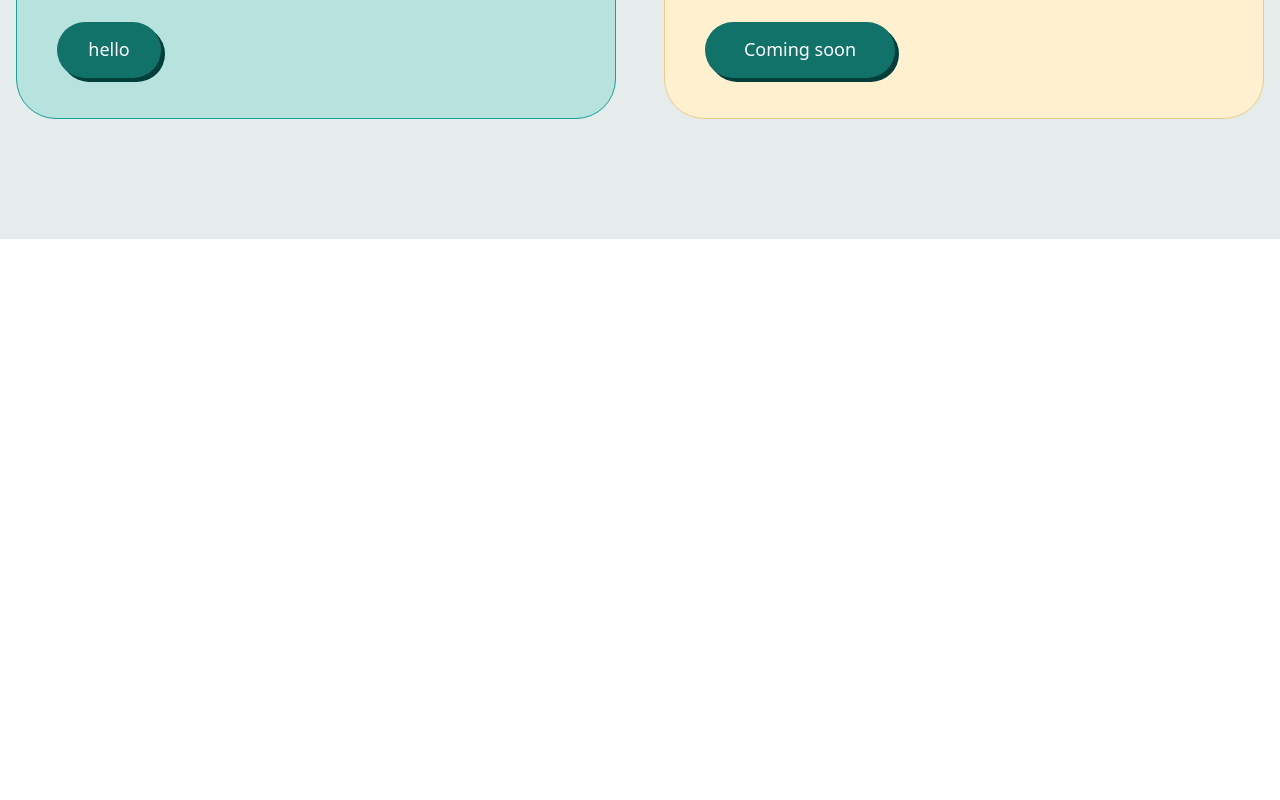
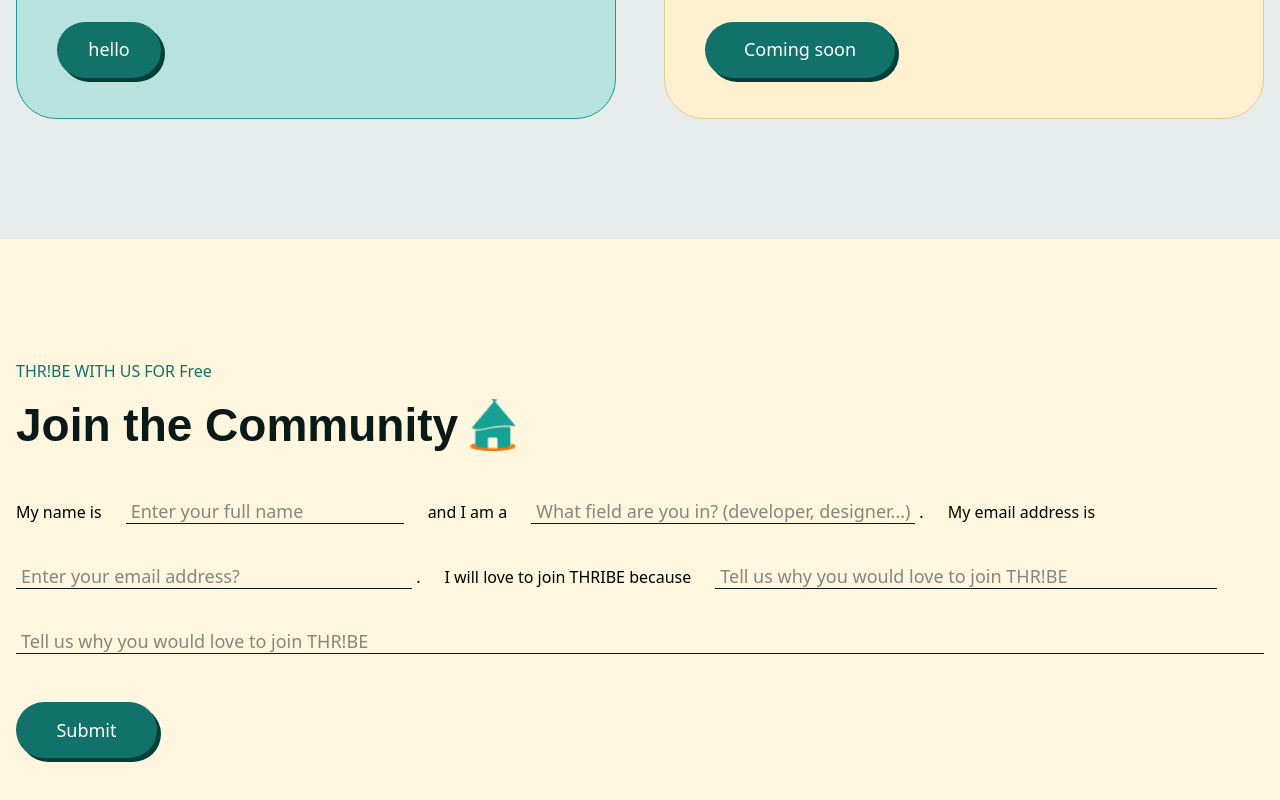
Before and after one commit to chiaka1996/thribes, a Next.js app: page / in a window 1280 px wide. Shown: the part 5948-6748 px from the top of the page. Before the commit the page ends 6187 px from the top, so only its background shows below. Built offline with nearby package versions, Linux system fonts and the light colour scheme; a web font is replaced by a local one.

Commit message:
working on contact

```diff
--- /dev/null
+++ b/src/app/components/joinCommunity.jsx
@@ -0,0 +1,33 @@
+import Image from "next/image";
+import Button from "./Button";
+
+const JoinCommunity = () => {
+    return (
+        <section className="bg-[#FFF6DF] py-[120px]">
+          <div className="max-w-[1248px] mx-auto px-[16px] md:px-[20px] xl:px-0">
+           <h1 className="text-[16px] leading-[150%] tracking-[16%] text-[#107269]">THR!BE WITH US FOR Free</h1>
+                <h3 className="font-clash font-[600] my-[16px] text-[#0A1A18] text-[46px] leading-[100%] tracking-[3%] flex items-center gap-x-[12px]">
+                <span>Join the Community</span>
+                <Image src="/img/join.png" width={46} height={46} alt="thribe community testimonial" className="object-fit shrink-0" />
+            </h3>
+
+            <div className="leading-[150%] tracking-[3%] w-full mt-[48px] flex gap-x-[24px] gap-y-[40px] flex-wrap items-end">
+                    <label htmlFor="names" className="">My name is</label>
+                    <input id="names" type="text" placeholder="Enter your full name"  className="w-[278px] placeholder-[#87857F] text-[18px]  border border-x-0 border-t-0  border-b-[#0A1A18] inline px-[5px] outline-none"/>
+                    <label htmlFor="job" className="">and I am a </label>
+                    <div><input id="job" type="text" placeholder="What field are you in? (developer, designer...)"  className="w-[384px] placeholder-[#87857F] text-[18px]  border border-x-0 border-t-0  border-b-[#0A1A18] inline px-[5px] outline-none"/> .</div>
+                    <label htmlFor="job" className="">My email address is</label>
+                    <div><input id="job" type="text" placeholder="Enter your email address?"  className="w-[396px] placeholder-[#87857F] text-[18px]  border border-x-0 border-t-0  border-b-[#0A1A18] inline px-[5px] outline-none"/> .</div>
+                    <label htmlFor="job" className="">I will love to join THRIBE because </label>
+                    <div><input id="job" type="text" placeholder="Tell us why you would love to join THR!BE"  className="w-[502px] placeholder-[#87857F] text-[18px]  border border-x-0 border-t-0  border-b-[#0A1A18] inline px-[5px] outline-none"/></div>
+                    <div className="block min-w-[100%]"><input id="job" type="text" placeholder="Tell us why you would love to join THR!BE"  className="w-[100%] placeholder-[#87857F] text-[18px]  border border-x-0 border-t-0  border-b-[#0A1A18] inline px-[5px] outline-none"/></div>
+            </div>
+            <div className="mt-[48px]">
+             <Button name="Submit" classname="w-[141px] bg-[#107269]"/>
+             </div>
+          </div>
+        </section>
+    )
+}
+
+export default JoinCommunity;
--- a/src/app/page.js
+++ b/src/app/page.js
@@ -4,6 +4,7 @@ import Button from "./components/Button";
 import Community from "./components/community";
 import Activities from "./components/Activities";
 import PricingList from "./components/pricingList";
+import JoinCommunity from "./components/joinCommunity";
 
 export default function Home() {
   return (
@@ -288,7 +289,7 @@ export default function Home() {
 
       <section className="py-[120px] bg-[#E6ECEB] w-full">
          <div className="max-w-[1248px] mx-auto px-[16px] md:px-[20px] xl:px-0">
-         <h1 className="text-secondaryColor tracking-[16%] text-[#107269]">Support, Partner, Collaborate</h1>
+         <h1 className="text-[16px] tracking-[16%] text-[#107269]">Support, Partner, Collaborate</h1>
           <h3 className="font-clash font-[600] my-[16px] text-[#0A1A18] text-[46px] leading-[100%] tracking-[3%] flex items-center gap-x-[12px]">
           <span>Let&#39;s Build Something Bigger</span>
           <Image src="/img/build.png" width={46} height={46} alt="thribe community testimonial" className="object-fit shrink-0" />
@@ -336,6 +337,7 @@ export default function Home() {
          </div>
 
       </section>
+      <JoinCommunity />
    </div>
   );
 }
```
Also changed, not shown: public/img/join.png (added), src/app/components/Activities.jsx (renamed from src/app/components/Activities.js), src/app/components/Button.jsx (renamed from src/app/components/Button.js), src/app/components/pricingList.jsx (renamed from src/app/components/pricingList.js).
